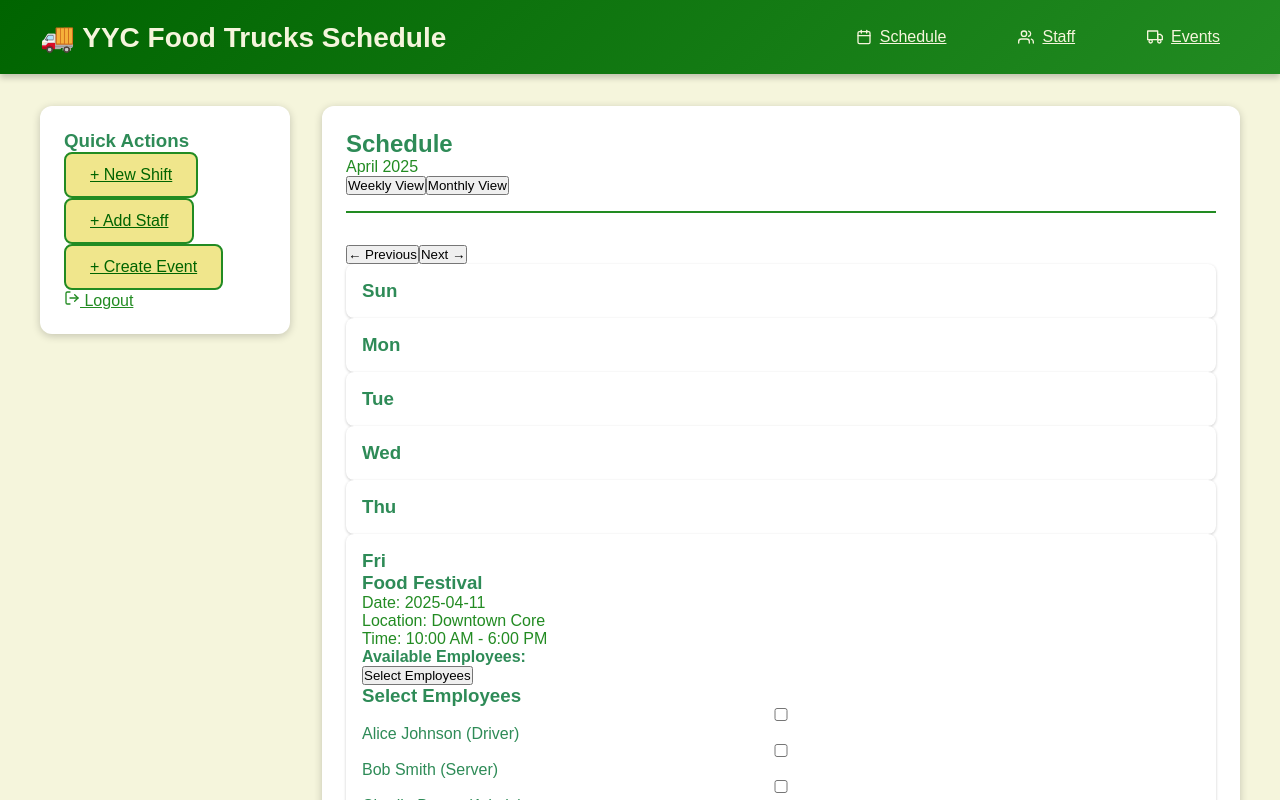
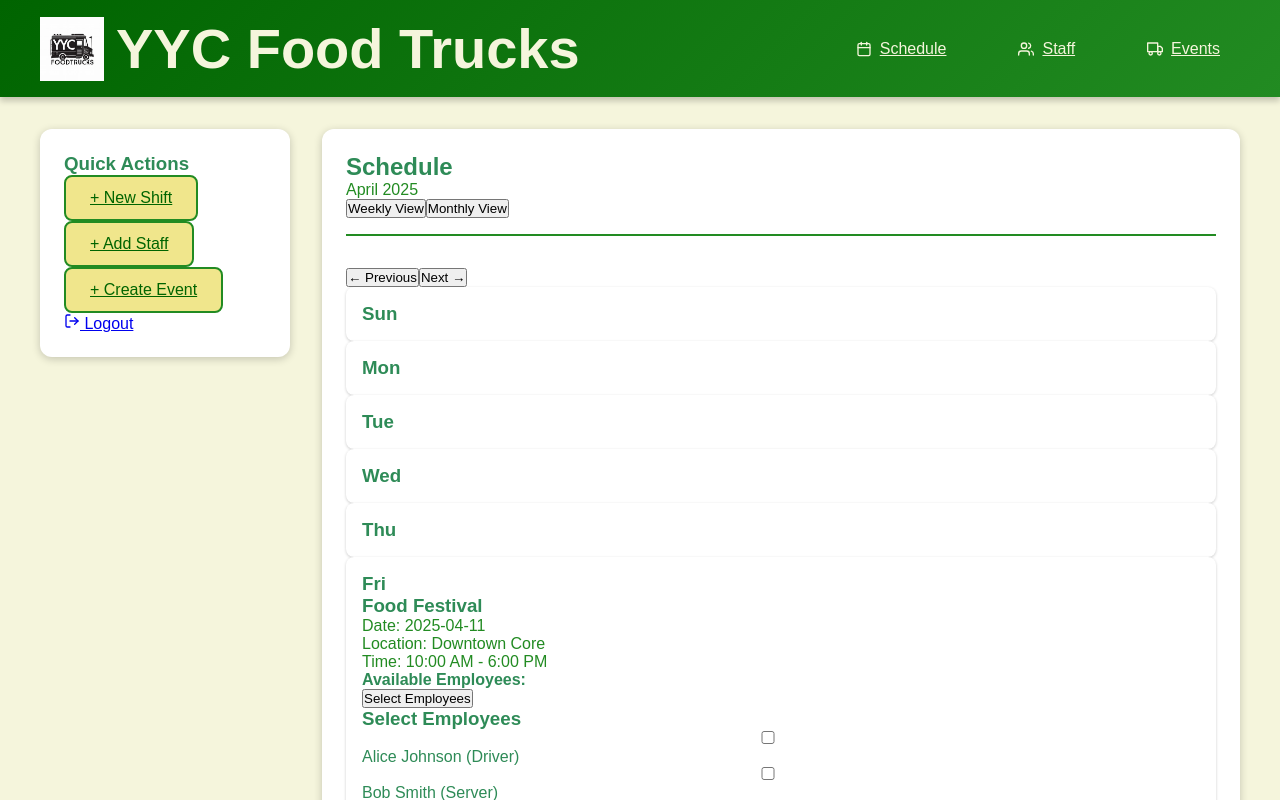
Before and after one commit to leonamotyer/capstoneGOATS, a Next.js app: page /schedule in a window 1280 px wide. Both pictures are taken after a click on the button "Select Employees". Built offline with nearby package versions, Linux system fonts and the light colour scheme.

Commit message:
changed some styles

```diff
--- a/app/events/eventInfo/eventCard.js
+++ b/app/events/eventInfo/eventCard.js
@@ -1,20 +1,10 @@
 'use client';
 
 import React, { useState } from 'react';
-import TruckCard from '../../employees/employeeInfo/truckCard';
 
-export default function EventCard({ event, trucks, employees }) { // Add employees to the props
-  const [selectedTrucks, setSelectedTrucks] = useState([]);
+export default function EventCard({ event, trucks, employees }) {
   const [assignedEmployees, setAssignedEmployees] = useState([]);
   const [modalOpen, setModalOpen] = useState(false);
-
-  const handleTruckSelection = (truck) => {
-    if (selectedTrucks.some((selected) => selected.id === truck.id)) {
-      setSelectedTrucks(selectedTrucks.filter((selected) => selected.id !== truck.id));
-    } else {
-      setSelectedTrucks([...selectedTrucks, truck]);
-    }
-  };
 
   const handleEmployeeSelection = (employee) => {
     if (assignedEmployees.some((assigned) => assigned.id === employee.id)) {
@@ -34,19 +24,26 @@ export default function EventCard({ event, trucks, employees }) { // Add employe
       <div className="mt-6">
         <h4 className="font-bold mb-2">Available Employees:</h4>
         <button
-          className="px-4 py-2 border rounded-lg bg-gray-100 hover:bg-gray-200"
+          className="px-4 py-2 border rounded-lg bg-blue-500 text-white hover:bg-blue-600"
           onClick={() => setModalOpen(true)}
         >
           Select Employees
         </button>
 
         {modalOpen && (
-          <div className="modal fixed inset-0 flex items-center justify-center z-50 bg-black bg-opacity-50">
+          <div
+            className="modal fixed inset-0 flex items-center justify-center z-50 bg-black bg-opacity-50"
+            style={{ display: modalOpen ? 'flex' : 'none' }}
+          >
             <div className="modal-content bg-white p-6 rounded-lg shadow-lg w-96">
               <h3 className="text-lg font-bold mb-4">Select Employees</h3>
-              <div className="employee-list max-h-60 overflow-y-auto">
-                {employees.map((employee) => (
-                  <label key={employee.id} className="flex items-center gap-2 mb-2">
+              <div className="employee-list max-h-60 overflow-y-auto border border-gray-200 rounded-lg p-3">
+                {employees.length > 0 ? (
+                  employees.map((employee) => (
+                    <label
+                      key={employee.id}
+                      className="flex items-center gap-2 mb-2 p-2 hover:bg-gray-100 rounded-lg"
+                    >
                       <input
                         type="checkbox"
                         checked={assignedEmployees.some((assigned) => assigned.id === employee.id)}
@@ -60,7 +57,10 @@ export default function EventCard({ event, trucks, employees }) { // Add employe
                         {employee.name} ({employee.role})
                       </span>
                     </label>
-                ))}
+                  ))
+                ) : (
+                  <p className="text-gray-500">No employees available.</p>
+                )}
               </div>
               <div className="mt-4 flex justify-end gap-2">
                 <button
@@ -80,6 +80,23 @@ export default function EventCard({ event, trucks, employees }) { // Add employe
           </div>
         )}
       </div>
+
+      {assignedEmployees.length > 0 && (
+        <div className="assigned-employees mt-6">
+          <h4 className="font-bold mb-2">Assigned Employees:</h4>
+          <div className="grid grid-cols-1 md:grid-cols-2 gap-4">
+            {assignedEmployees.map((employee) => (
+              <div
+                key={employee.id}
+                className="assigned-employee border rounded-lg p-4 shadow-md bg-gray-100"
+              >
+                <h3 className="text-lg font-bold">{employee.name}</h3>
+                <p className="text-primary-medium">Role: {employee.role}</p>
+              </div>
+            ))}
+          </div>
+        </div>
+      )}
     </div>
   );
 }
--- a/app/layout.js
+++ b/app/layout.js
@@ -1,27 +1,33 @@
-import './globals.css'
-import { AuthProvider } from '../Auth/auth-context'
-import { FiCalendar, FiUsers, FiTruck, FiLogOut } from 'react-icons/fi'
+import './globals.css';
+import { AuthProvider } from '../Auth/auth-context';
+import { FiCalendar, FiUsers, FiTruck, FiLogOut } from 'react-icons/fi';
 
-export const metadata = { /* ... */ }
+export const metadata = { /* ... */ };
 
 export default function RootLayout({ children }) {
   return (
     <html lang="en">
       <body>
         <AuthProvider>
-          <header className="header">
-            <div className="nav-container">
-              <div className="logo">
-                🚚 YYC Food Trucks Schedule
+          <header className="header bg-blue-500 text-white py-3 shadow-md">
+            <div className="nav-container flex items-center justify-between px-4">
+              <div className="logo flex items-center gap-3">
+                <img
+                  src="/yyctrucks.jpg"
+                  alt="YYC Food Trucks Logo"
+                  className="rounded-full shadow-sm"
+                  style={{ width: '64px', height: '64px' }} // Explicitly set the size
+                />
+                <h1 className="text-lg font-semibold">YYC Food Trucks</h1>
               </div>
-              <nav className="nav-links">
-                <a href="/schedule" className="nav-link">
+              <nav className="nav-links flex gap-4">
+                <a href="/schedule" className="nav-link flex items-center gap-1 hover:text-yellow-300">
                   <FiCalendar /> Schedule
                 </a>
-                <a href="/employees" className="nav-link">
+                <a href="/employees" className="nav-link flex items-center gap-1 hover:text-yellow-300">
                   <FiUsers /> Staff
                 </a>
-                <a href="/events" className="nav-link">
+                <a href="/events" className="nav-link flex items-center gap-1 hover:text-yellow-300">
                   <FiTruck /> Events
                 </a>
               </nav>
@@ -29,33 +35,31 @@ export default function RootLayout({ children }) {
           </header>
 
           <main className="container dashboard-grid">
-            <aside className="sidebar">
-              <h3 className="text-lg font-semibold mb-4">Quick Actions</h3>
+            <aside className="sidebar bg-gray-100 p-3 shadow-md">
+              <h3 className="text-md font-semibold mb-3">Quick Actions</h3>
               <nav className="space-y-2">
-                <a href="/schedule/new" className="button w-full text-center">
+                <a href="/schedule/new" className="button w-full text-center bg-blue-500 text-white py-1 rounded-lg hover:bg-blue-600">
                   + New Shift
                 </a>
-                <a href="/employees/new" className="button w-full text-center">
+                <a href="/employees/new" className="button w-full text-center bg-blue-500 text-white py-1 rounded-lg hover:bg-blue-600">
                   + Add Staff
                 </a>
-                <a href="/events/new" className="button w-full text-center">
+                <a href="/events/new" className="button w-full text-center bg-blue-500 text-white py-1 rounded-lg hover:bg-blue-600">
                   + Create Event
                 </a>
               </nav>
 
-              <div className="mt-6 pt-4 border-t border-primary-light">
-                <a href="/logout" className="text-primary-medium hover:text-primary-dark flex items-center gap-2">
+              <div className="mt-4 pt-3 border-t border-gray-300">
+                <a href="/logout" className="text-gray-600 hover:text-gray-800 flex items-center gap-1">
                   <FiLogOut /> Logout
                 </a>
               </div>
             </aside>
 
-            <div className="main-content">
-              {children}
-            </div>
+            <div className="main-content p-4">{children}</div>
           </main>
         </AuthProvider>
       </body>
     </html>
-  )
+  );
 }
```
Also changed, not shown: public/yyctrucks.jpg (added). Lines whose indentation alone changed are shown as unchanged.
